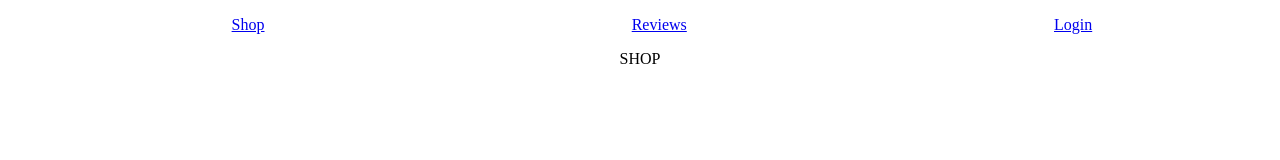
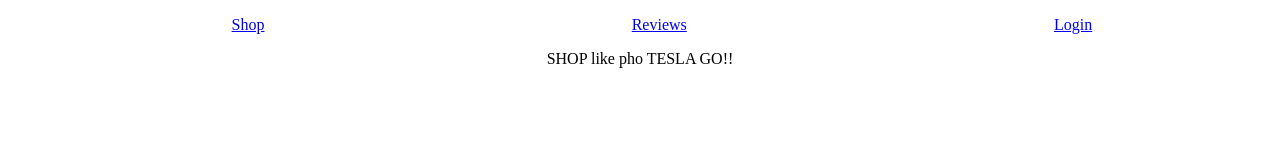
Before and after one commit to awinters81/Project-3, a React (Create React App) app: page / in a window 1280 px wide. Shown: the top 160 px of the page. Built offline with nearby package versions, Linux system fonts and the light colour scheme.

Commit message:
Change message in shop

```diff
--- a/src/pages/shop.js
+++ b/src/pages/shop.js
@@ -4,7 +4,8 @@ import React, { Component }  from 'react';
 const Shop = () => {
     return (
         <div>
-            SHOP
+            SHOP like pho
+            TESLA GO!!
         </div>
     )
 }
```
